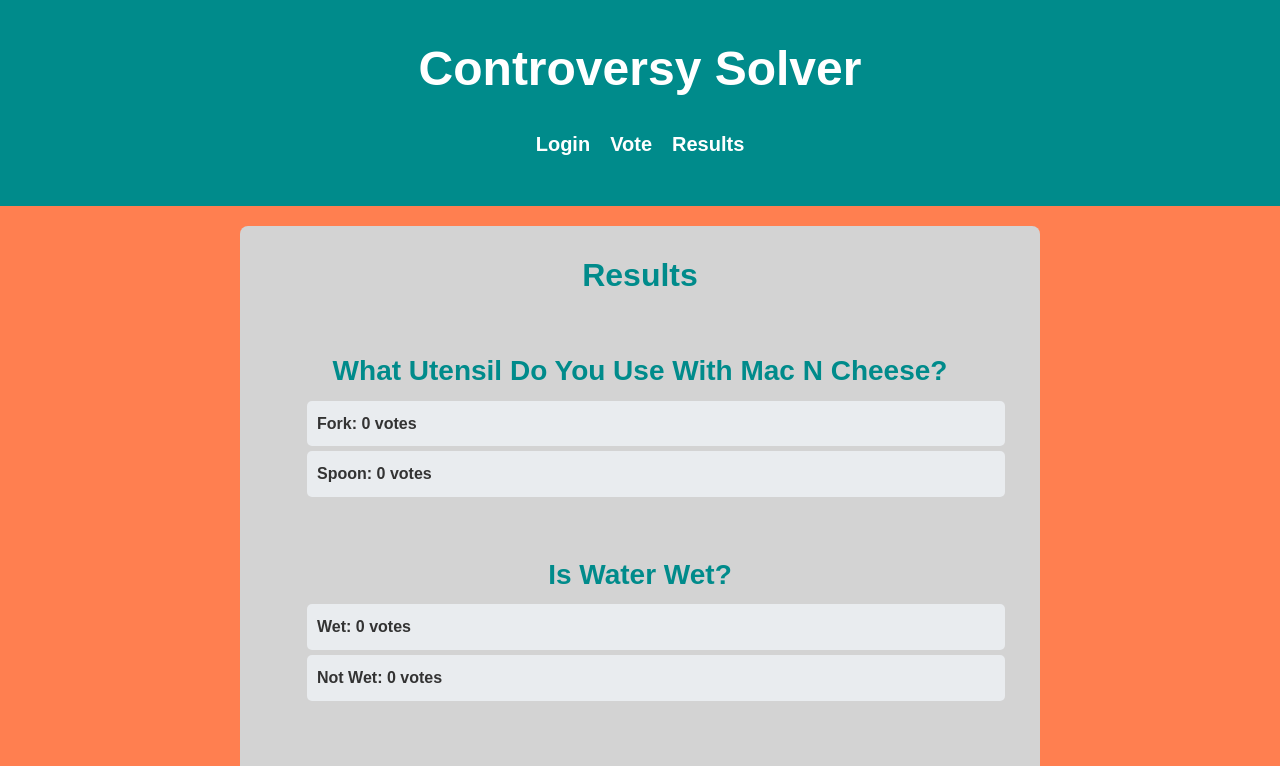
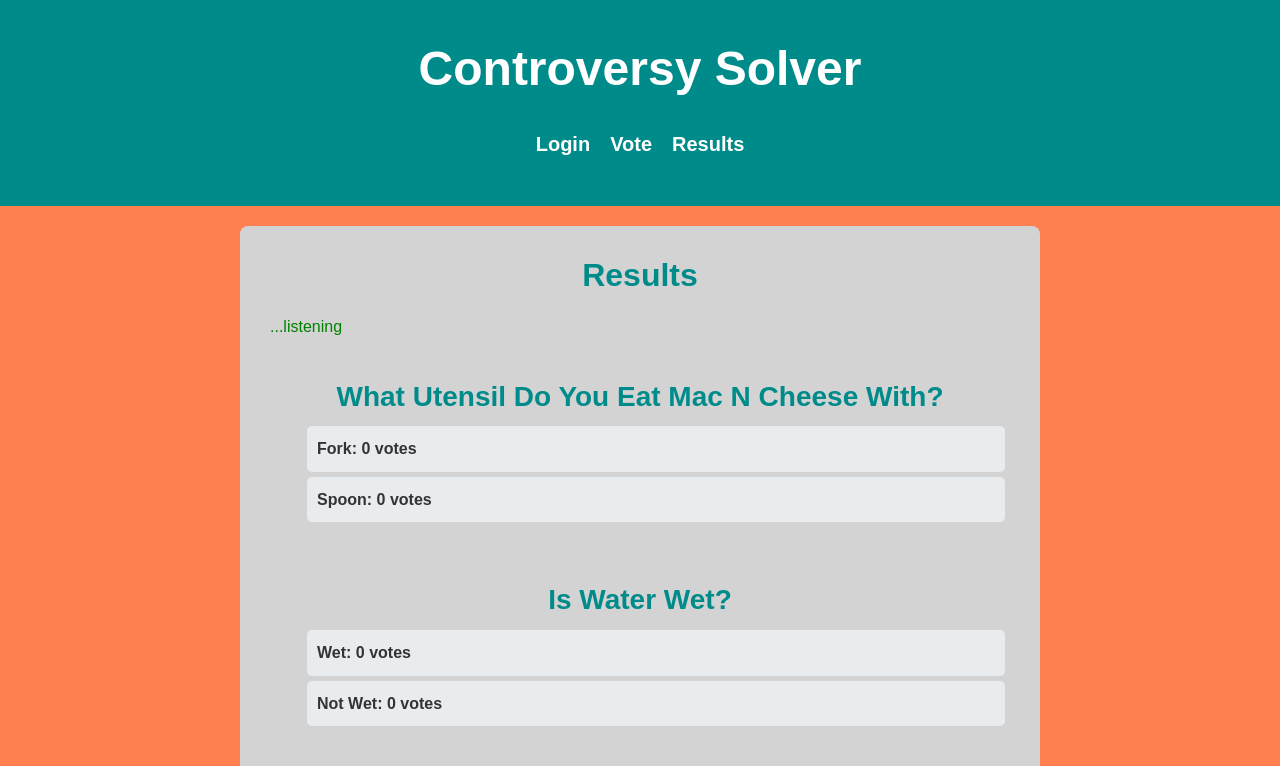
Before and after one commit to SpencerG-BYU/startup, a React (Vite) app: page /results in a window 1280 px wide. Shown: the top 766 px of the page. Built offline with nearby package versions, Linux system fonts and the light colour scheme.

Commit message:
websocket placeholder

```diff
--- a/src/results/results.css
+++ b/src/results/results.css
@@ -1,4 +1,4 @@
-main ul.updates {
+main div.updates {
     color: green;
 }
 
--- a/src/results/results.jsx
+++ b/src/results/results.jsx
@@ -6,12 +6,13 @@ import './results.css';
 export function Results() {
     const [results, setResults] = React.useState({});
     const navigate = useNavigate();
+    const [msg, setMsg] = React.useState('...listening');
     const questions = [
-        {question: "What Utensil Do You Use With Mac N Cheese?", options: ["Fork", "Spoon"], image: "macncheese.png"},
+        {question: "What Utensil Do You Eat Mac N Cheese With?", options: ["Fork", "Spoon"], image: "macncheese.png"},
         {question: "Is Water Wet?", options: ["Wet", "Not Wet"], image: "water.png"},
         {question: "Is Cereal A Soup?", options: ["Soup", "Not Soup"], image: "cereal.png"},
         {question: "Does Pineapple Go on Pizza?", options: ["Heck Yes", "Absolutely Not"], image: "pineapplepizza.png"},
-        {question: "Is Gif pronounced 'Gif' or 'Jif' ?", options: ["Gif", "Jif"], image: "https://data.textstudio.com/output/sample/animated/3/9/4/7/gif-5-17493.gif"},
+        {question: "Is Gif pronounced 'Gif' or 'Jif'?", options: ["Gif", "Jif"], image: "https://data.textstudio.com/output/sample/animated/3/9/4/7/gif-5-17493.gif"},
         {question: "Are Panckaes or Waffles Better?", options: ["Pancakes", "Waffles"], image: "breakfast.png"}
     ];
 
@@ -26,9 +27,35 @@ export function Results() {
         return Object.values(results).filter(vote => vote === option).length;
     };
 
+    React.useEffect(() => {
+        const intervalId = setInterval(() => {
+            const randomQuestionIndex = Math.floor(Math.random() * questions.length);
+            const randomQuestion = questions[randomQuestionIndex];
+            const randomOptionIndex = Math.floor(Math.random() * randomQuestion.options.length);
+            const randomOption = randomQuestion.options[randomOptionIndex];
+            const otherOption = randomQuestion.options[(randomOptionIndex + 1) % randomQuestion.options.length];
+
+            const randomOptionVotes = countVotes(randomQuestion.question, randomOption);
+            const otherOptionVotes = countVotes(randomQuestion.question, otherOption);
+
+            if (randomOptionVotes > otherOptionVotes) {
+                setMsg(`"${randomOption}" overtook "${otherOption}" from "${randomQuestion.question}"`);
+            }
+            else if (randomOptionVotes == otherOptionVotes) {
+                setMsg(`"${randomOption}" and "${otherOption}" are tied from "${randomQuestion.question}"`);
+            } else {
+                setMsg(`"${otherOption}" is still leading from "${randomQuestion.question}"`);
+            }
+        }, 7000);
+
+        return () => clearInterval(intervalId);
+    }, [results]);
+
+
     return (
         <main>
             <h2>Results</h2>
+            <div className="updates">{msg}</div>
             {questions.map((question, index) => (
                 <div key={index}>
                     <h3>{question.question}</h3>
--- a/src/vote/vote.jsx
+++ b/src/vote/vote.jsx
@@ -5,11 +5,11 @@ import 'bootstrap/dist/css/bootstrap.min.css';
 
 export function Vote() {
     const questions = [
-        {question: "What Utensil Do You Use With Mac N Cheese?", options: ["Fork", "Spoon"], image: "macncheese.png"},
+        {question: "What Utensil Do You Eat Mac N Cheese With?", options: ["Fork", "Spoon"], image: "macncheese.png"},
         {question: "Is Water Wet?", options: ["Wet", "Not Wet"], image: "water.png"},
         {question: "Is Cereal A Soup?", options: ["Soup", "Not Soup"], image: "cereal.png"},
         {question: "Does Pineapple Go on Pizza?", options: ["Heck Yes", "Absolutely Not"], image: "pineapplepizza.png"},
-        {question: "Is Gif pronounced 'Gif' or 'Jif' ?", options: ["Gif", "Jif"], image: "https://data.textstudio.com/output/sample/animated/3/9/4/7/gif-5-17493.gif"},
+        {question: "Is Gif pronounced 'Gif' or 'Jif'?", options: ["Gif", "Jif"], image: "https://data.textstudio.com/output/sample/animated/3/9/4/7/gif-5-17493.gif"},
         {question: "Are Panckaes or Waffles Better?", options: ["Pancakes", "Waffles"], image: "breakfast.png"}
     ];
 
```
